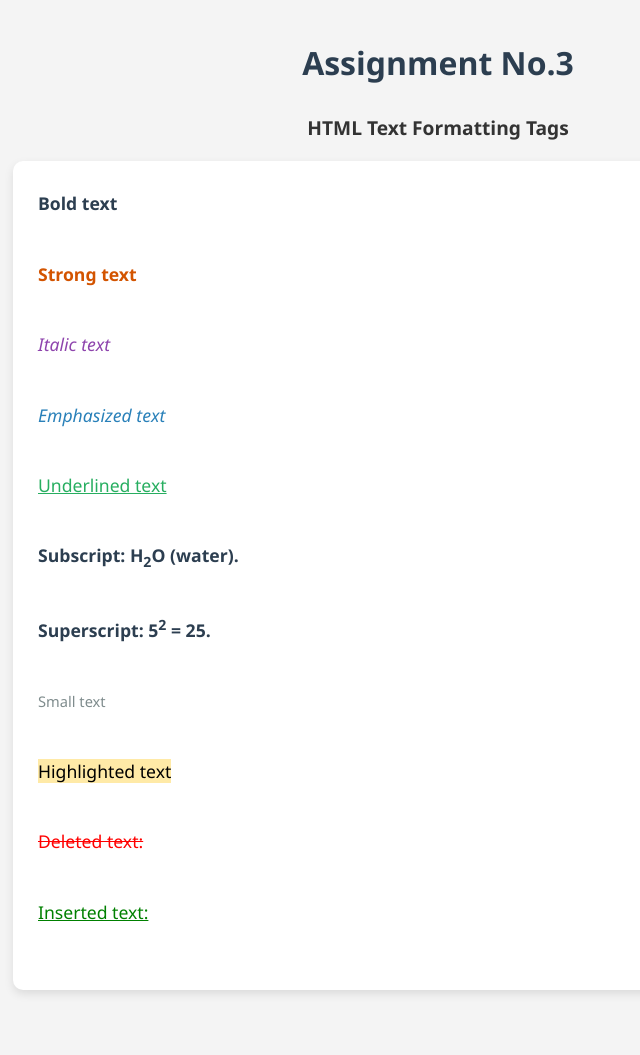
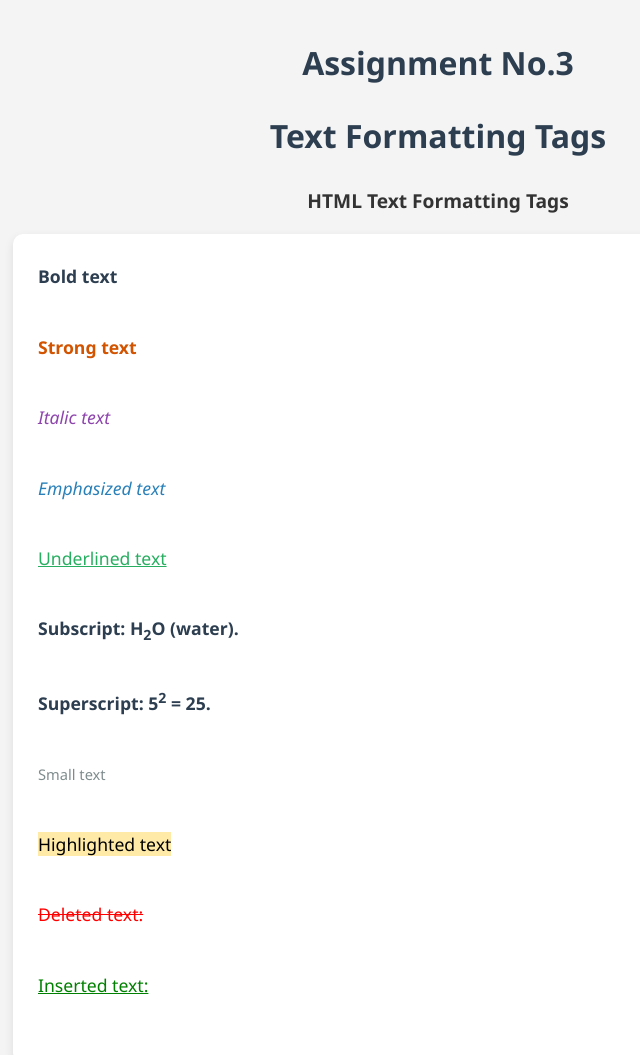
Before and after one commit to roshanikadam3113/WebDev_13, a plain HTML site: page Assignment3WithCSS.html in a window 1280 px wide. Shown: the top 1055 px of the page, without its empty margins (202-842 px from the left). Before the commit the page ends 1010 px from the top, so only its background shows below. Drawn offline with Linux system fonts and the light colour scheme.

Commit message:
Update Assignment3WithCSS.html

```diff
--- a/Assignment3WithCSS.html
+++ b/Assignment3WithCSS.html
@@ -88,6 +88,7 @@
 <body>
 
     <h1>Assignment No.3</h1>
+    <h1>Text Formatting Tags<h1>
 
     <h2 class="centered">HTML Text Formatting Tags</h2>
 
```
